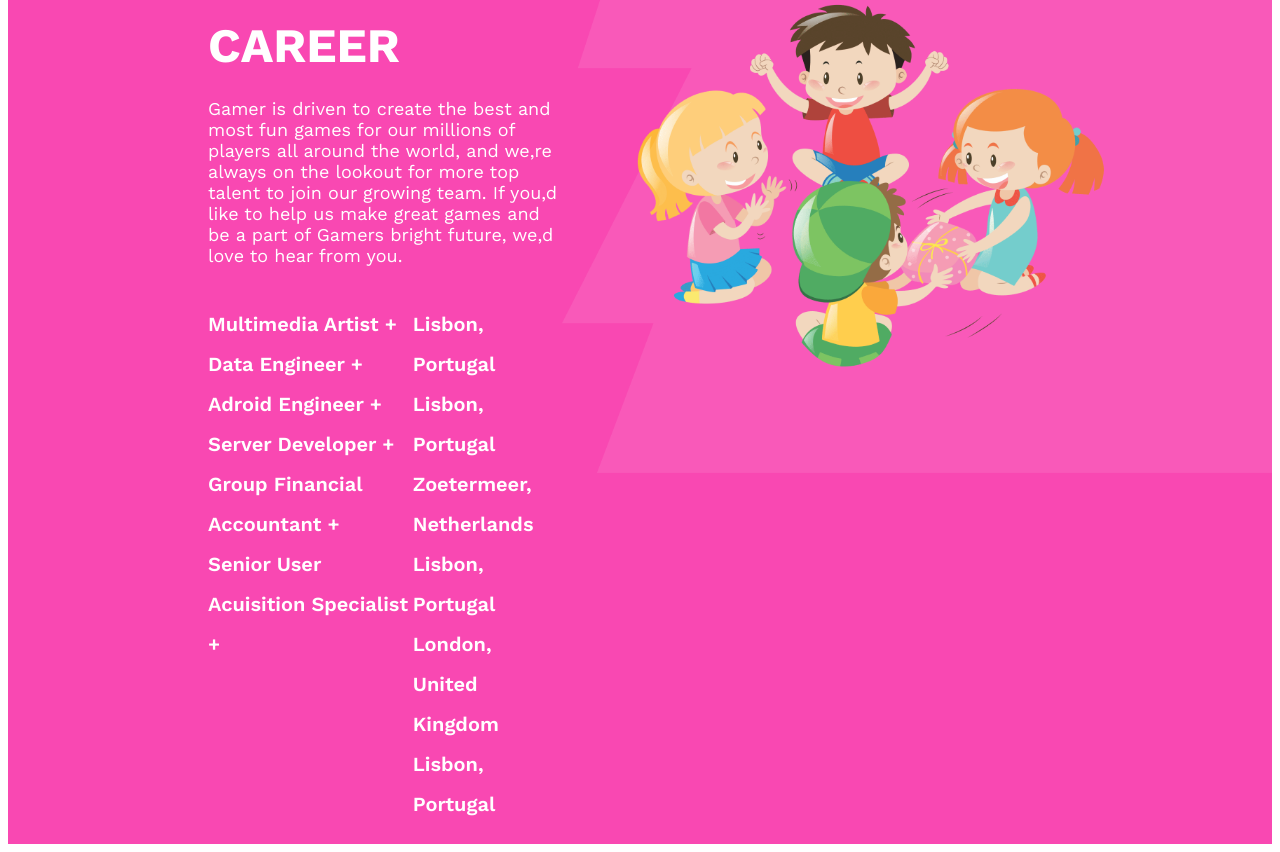
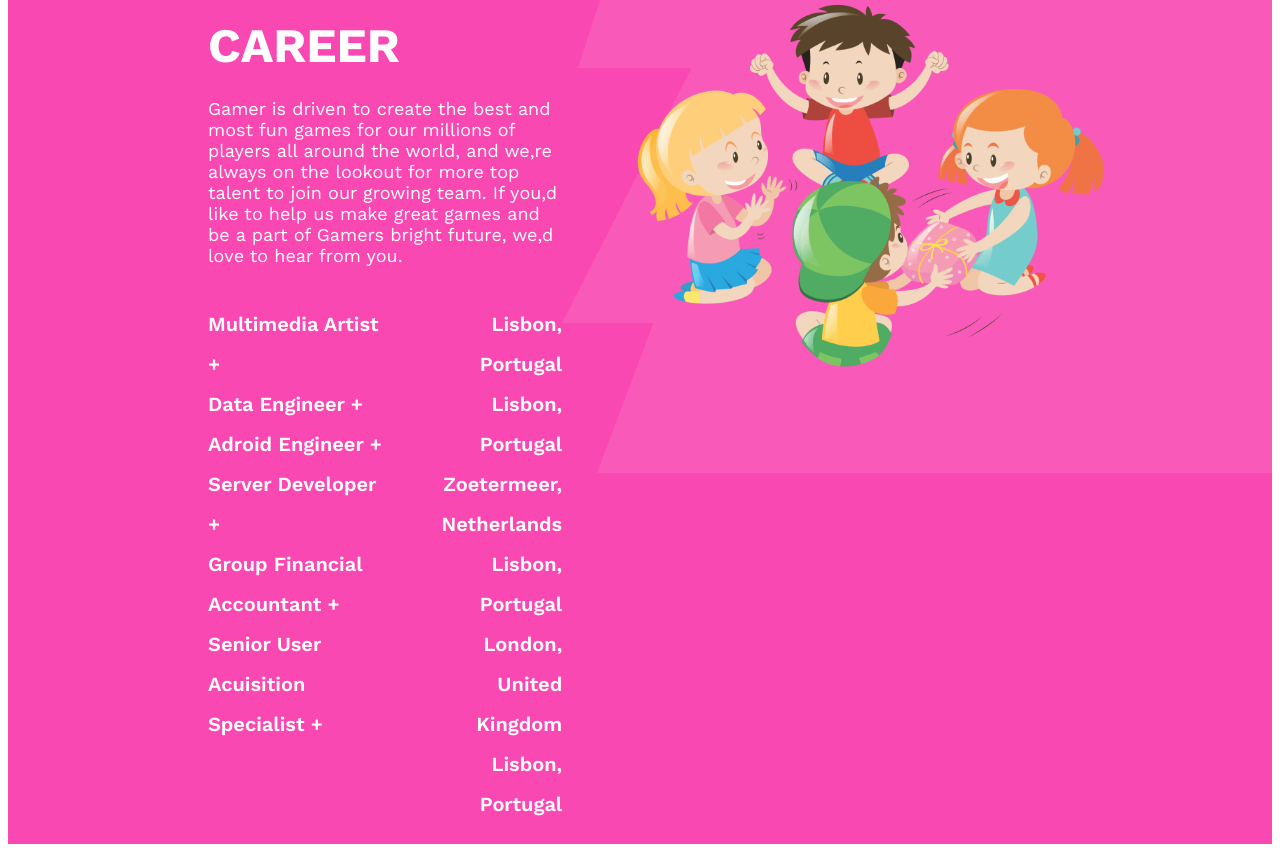
Before and after one commit to ahsan-62/gaming-shop, a plain HTML site: page index.html in a window 1280 px wide. Shown: the part 3653-4505 px from the top of the page. Drawn offline with nearby package versions, Linux system fonts and the light colour scheme.

Commit message:
style career

```diff
--- a/index.html
+++ b/index.html
@@ -329,14 +329,15 @@
         font-size: 20px;
         font-weight: 600;
         line-height: 40px; /* 200% */
+        gap: 50px;
       }
 
       .career-img img {
         width: 100%;
       }
 
-      .career-text-two {
-        padding-left: 200px;
+      .list-text-two {
+        text-align: end;
       }
 
       .career-title {
```
